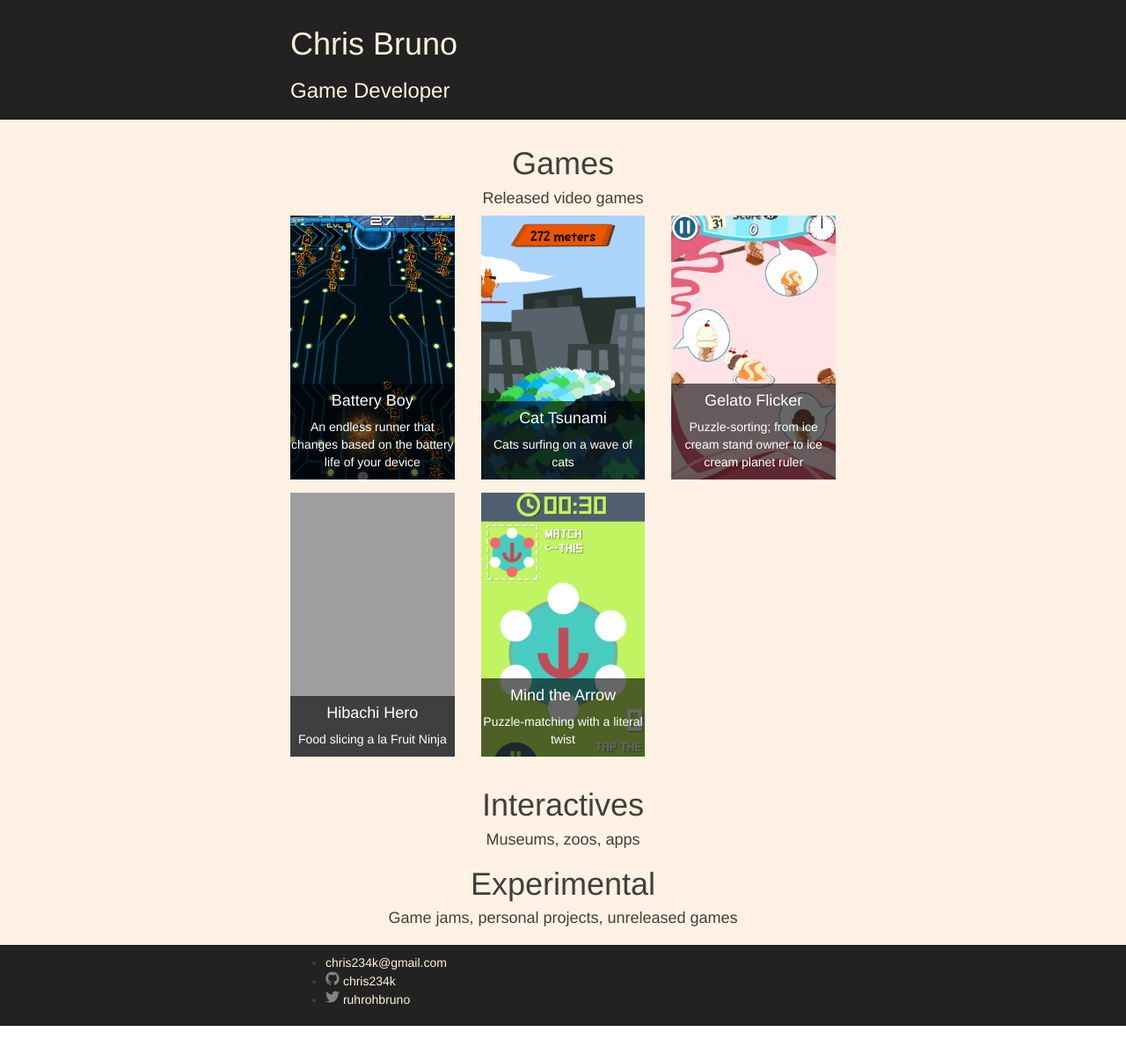
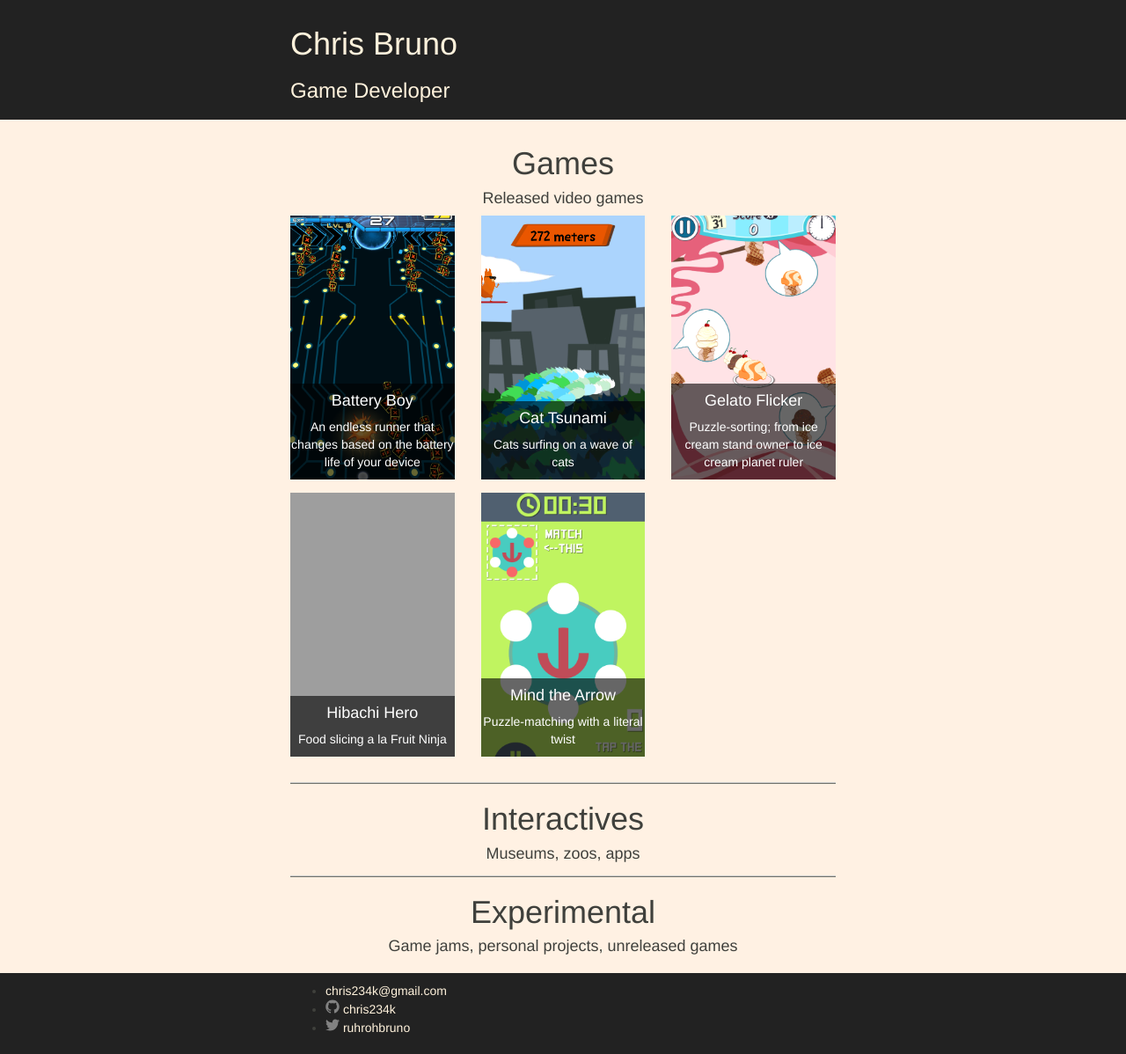
Before and after one commit to Chris234k/chris234k.github.io, a Jekyll site: the page built from index.html, in a window 1280 px wide. Shown: the whole page at 88% size. Built offline with Jekyll 4.4.1, drawn with Linux system fonts in a browser that asks for light colours; before the commit the page ends 1166 px from its top, so only the background shows below that; grey boxes are pictures that could not be loaded.

Commit message:
Link stlying and hr between sections on home page

```diff
--- a/_layouts/default.html
+++ b/_layouts/default.html
@@ -56,6 +56,7 @@
 	  </div>
       </footer>
       </div>
+    </div>
 
 
       {% if site.google_analytics %}
--- a/assets/css/style.scss
+++ b/assets/css/style.scss
@@ -8,6 +8,24 @@ body {
 
 a {
     color: #FFF2DC;
+}
+
+a:hover {
+    color: #71736C;
+}
+
+a:active {
+    color: #71736C;
+}
+
+hr {
+    background-color: #71736C;
+    display: block;
+    height: 1px;
+    border: 0;
+    border-top: 1px solid #ccc;
+    margin: 1em 0;
+    padding: 0;
 }
 
 #header_wrap {
--- a/index.html
+++ b/index.html
@@ -6,7 +6,6 @@ layout: default
   <h1>Games</h1>
   <h4>Released video games</h4>
 </span>
-
 <div class="row" style="text-align: center;">
   {% for game in site.games %}
   <!-- a tag with display: block behaves exactly like a div -->
@@ -20,12 +19,12 @@ layout: default
   </a>
   {% endfor %}
 </div>
-
+<hr/>
 <span style="text-align: center;">
   <h1>Interactives</h1>
     <h4>Museums, zoos, apps</h4>
 </span>
-
+<hr/>
 <span style="text-align: center;">
   <h1>Experimental</h1>
     <h4>Game jams, personal projects, unreleased games</h4>
```
